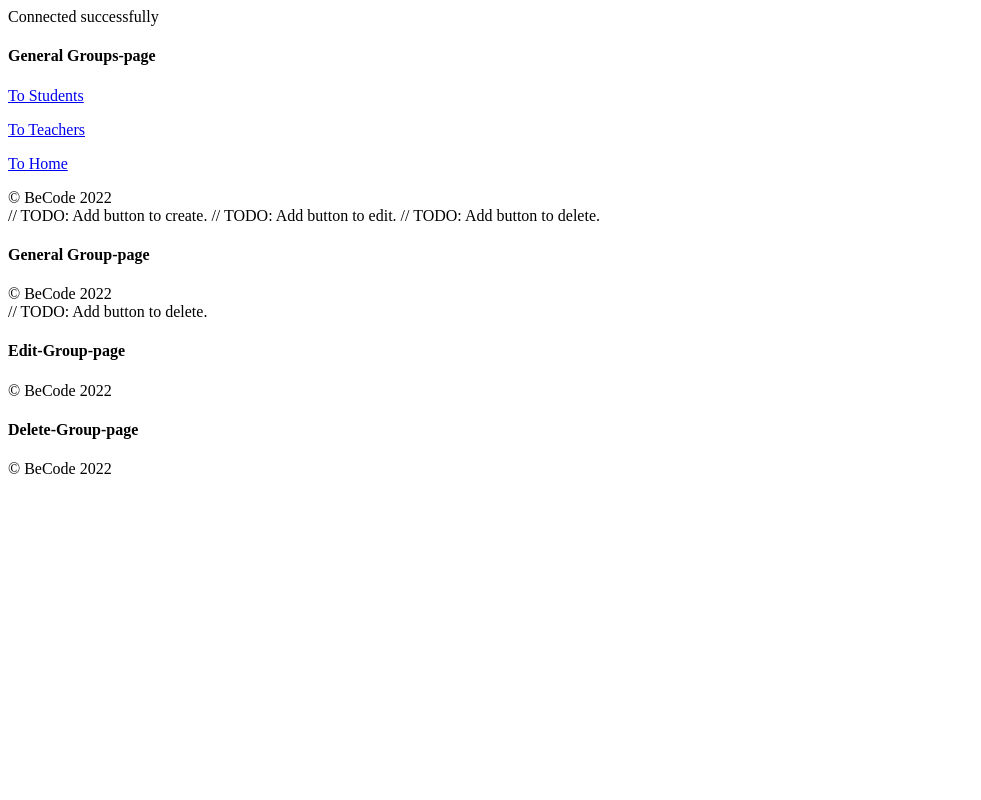
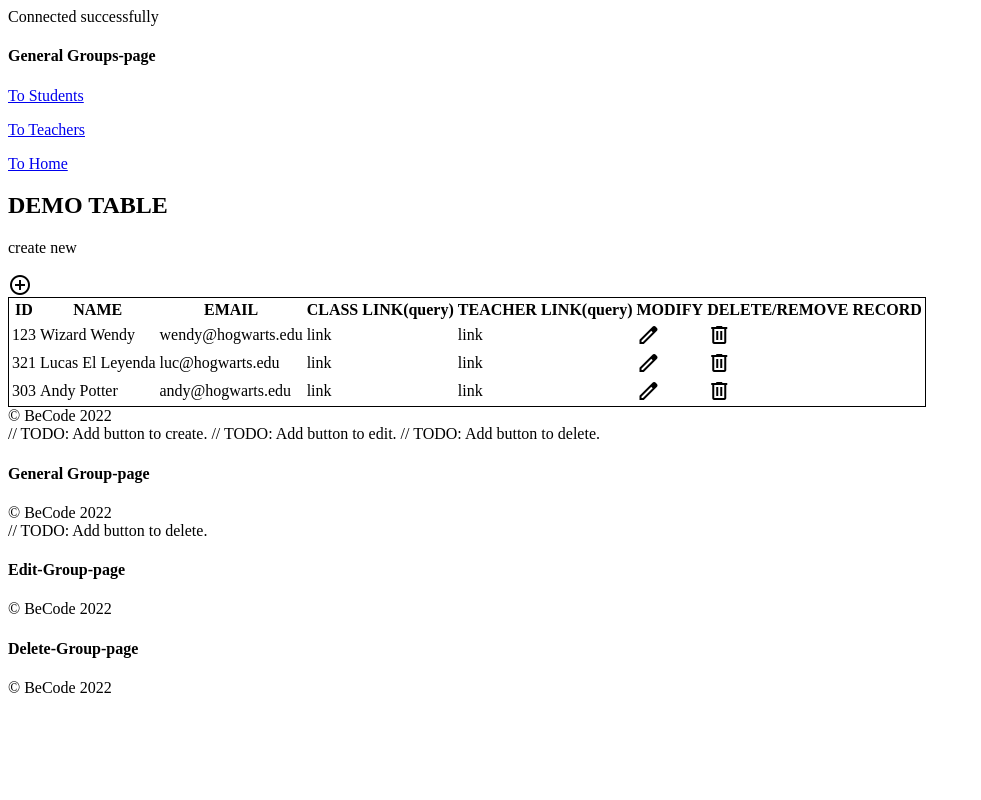
Before and after one commit to WendyQuarteer/php-crud, a PHP site: page /index.php?page=groups in a window 1280 px wide. Shown: the whole page, without its empty margins (0-981 px from the left). Run offline with PHP 8.4, Linux system fonts and the light colour scheme; data comes from the database, SQL or seed files in the repository; data that the repository does not hold is empty.

Commit message:
teacher & groups table update

```diff
--- a/View/groups/groups.php
+++ b/View/groups/groups.php
@@ -13,6 +13,58 @@ Anything complex should be calculated in the model -->
 
 </section>
 
+<h2>DEMO TABLE</h2>
+<section>
+    <!-- make into button -->
+    <p>create new</p>
+    <span class="material-symbols-outlined">add_circle</span>
+
+    <table style="border: 1px solid;">
+        <!-- headings -->
+        <tr>
+            <th>ID</th>
+            <th>NAME</th>
+            <th>EMAIL</th>
+            <th>CLASS LINK(query)</th>
+            <th>TEACHER LINK(query)</th>
+            <th>MODIFY</th>
+            <th>DELETE/REMOVE RECORD</th>
+        </tr>
+        <!-- 1st row -->
+        <tr>
+            <td>123</td>
+            <td>Wizard Wendy</td>
+            <td>wendy@hogwarts.edu</td>
+            <td>link</td>
+            <td>link</td>
+            <td><span class="material-symbols-outlined">edit</span></td>
+            <td><span class="material-symbols-outlined">delete</span></td>
+        </tr>
+        <!--  -->
+        <tr>
+            <td>321</td>
+            <td>Lucas El Leyenda</td>
+            <td>luc@hogwarts.edu</td>
+            <td>link</td>
+            <td>link</td>
+            <td><span class="material-symbols-outlined">edit</span></td>
+            <td><span class="material-symbols-outlined">delete</span></td>
+        </tr>
+        <!--  -->
+        <tr>
+            <td>303</td>
+            <td>Andy Potter</td>
+            <td>andy@hogwarts.edu</td>
+            <td>link</td>
+            <td>link</td>
+            <td><span class="material-symbols-outlined">edit</span></td>
+            <td><span class="material-symbols-outlined">delete</span></td>
+        </tr>
+
+    </table>
+</section>
+
+
 <?php require 'View/includes/footer.php' ?>
 // TODO: Add button to create.
 // TODO: Add button to edit.
```
Also changed, not shown: View/teachers/teachers.php (+52 -0 lines).
